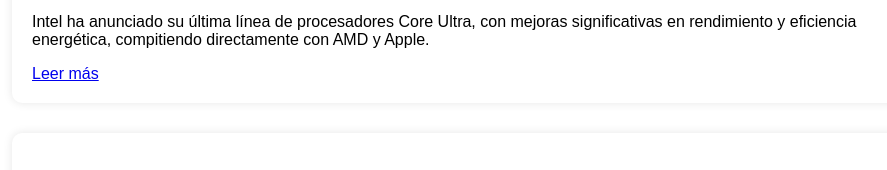
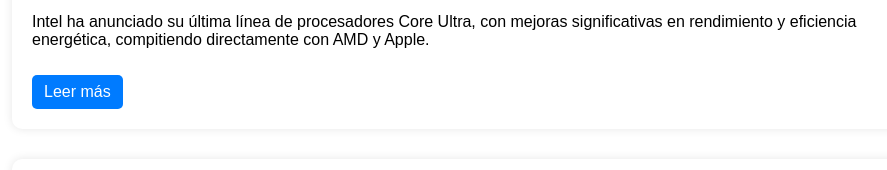
Before and after one commit to FurediP/rubrica_2_noticias, a plain HTML site: page index.html in a window 1280 px wide. Shown: the part 474-644 px from the top of the page, without its empty margins (178-1065 px from the left). Drawn offline with Linux system fonts and the light colour scheme.

Commit message:
estilos boton leer mas

```diff
--- a/index.html
+++ b/index.html
@@ -36,6 +36,18 @@
             width: 100%;
             max-width: 300px;
             border-radius: 10px;
+        }
+        .news a {
+            display: inline-block;
+            margin-top: 10px;
+            padding: 8px 12px;
+            background: #007BFF;
+            color: white;
+            text-decoration: none;
+            border-radius: 5px;
+        }
+        .news a:hover {
+            background: #0056b3;
         }
     </style>
 
```
